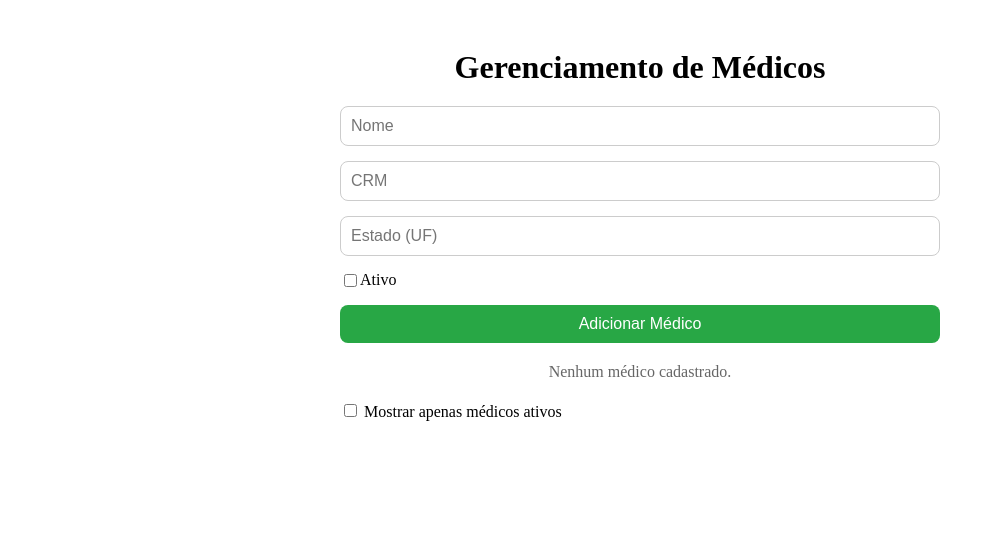
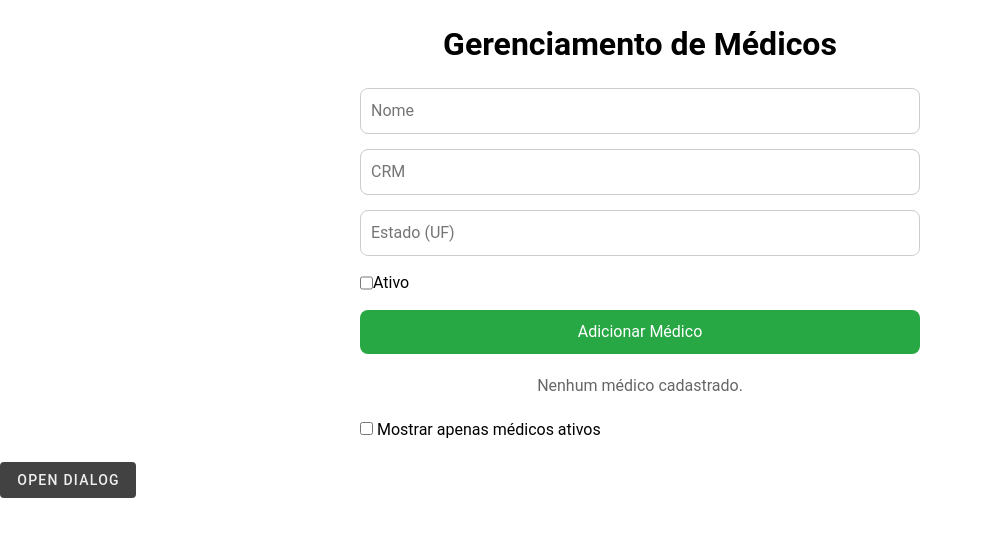
Before and after one commit to paduaryller/crud-medicos-ryller, a Vue app: page / in a window 1280 px wide. Shown: the top 536 px of the page, without its empty margins (0-1003 px from the left). Built offline with nearby package versions, Linux system fonts and the light colour scheme.

Commit message:
install vuetify

```diff
--- a/package.json
+++ b/package.json
@@ -9,7 +9,8 @@
   },
   "dependencies": {
     "core-js": "^3.8.3",
-    "vue": "^3.2.13"
+    "vue": "^3.2.13",
+    "vuetify": "^3.7.2"
   },
   "devDependencies": {
     "@babel/core": "^7.12.16",
--- a/src/App.vue
+++ b/src/App.vue
@@ -47,6 +47,33 @@
       </li>
     </ul>
   </div>
+  <v-dialog max-width="500">
+    <template v-slot:activator="{ props: activatorProps }">
+      <v-btn
+        v-bind="activatorProps"
+        color="surface-variant"
+        text="Open Dialog"
+        variant="flat"
+      ></v-btn>
+    </template>
+
+    <template v-slot:default="{ isActive }">
+      <v-card title="Dialog">
+        <v-card-text>
+          Lorem ipsum dolor sit amet, consectetur adipiscing elit, sed do eiusmod tempor incididunt ut labore et dolore magna aliqua.
+        </v-card-text>
+
+        <v-card-actions>
+          <v-spacer></v-spacer>
+
+          <v-btn
+            text="Close Dialog"
+            @click="isActive.value = false"
+          ></v-btn>
+        </v-card-actions>
+      </v-card>
+    </template>
+  </v-dialog>
 </template>
 
 <script>
--- a/src/main.js
+++ b/src/main.js
@@ -1,4 +1,16 @@
 import { createApp } from 'vue'
 import App from './App.vue'
+// Vuetify
+import 'vuetify/styles'
+import { createVuetify } from 'vuetify'
+import * as components from 'vuetify/components'
+import * as directives from 'vuetify/directives'
 
-createApp(App).mount('#app')
+
+const vuetify = createVuetify({
+  components,
+  directives,
+})
+
+
+createApp(App).use(vuetify).mount('#app')
```
Also changed, not shown: 1 other file (tests, documents, lock files or other folders).
